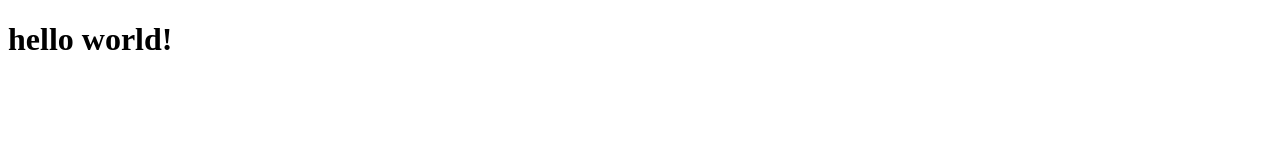
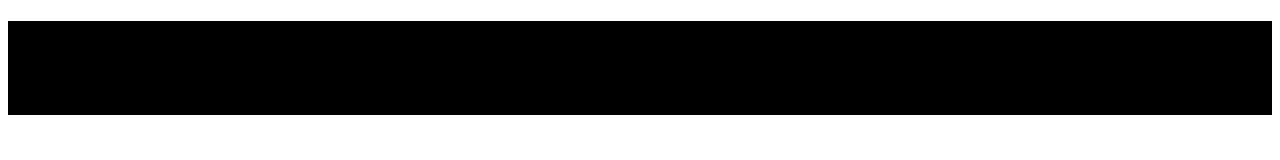
Before and after one commit to babibabaa/sitemukbang, a plain HTML site: page index.html in a window 1280 px wide. Drawn offline with Linux system fonts and the light colour scheme.

Commit message:
criei classes

```diff
--- a/index.html
+++ b/index.html
@@ -4,12 +4,18 @@
     <meta charset="UTF-8">
     <meta name="viewport" content="width=device-width, initial-scale=1.0">
     <title>Document</title>
+    <link rel="stylesheet" href="styles.css">
 </head>
 <body>
     <div>
         <h1>
-            hello world!
+            mukbang
         </h1>
+
+         <h2>
+            먹방
+
+         </h1>
     </div>
 
 
--- /dev/null
+++ b/styles.css
@@ -0,0 +1,10 @@
+div
+{
+    background-color: black;
+    margin-top: 20px;
+
+}
+h1
+{
+
+}
```
